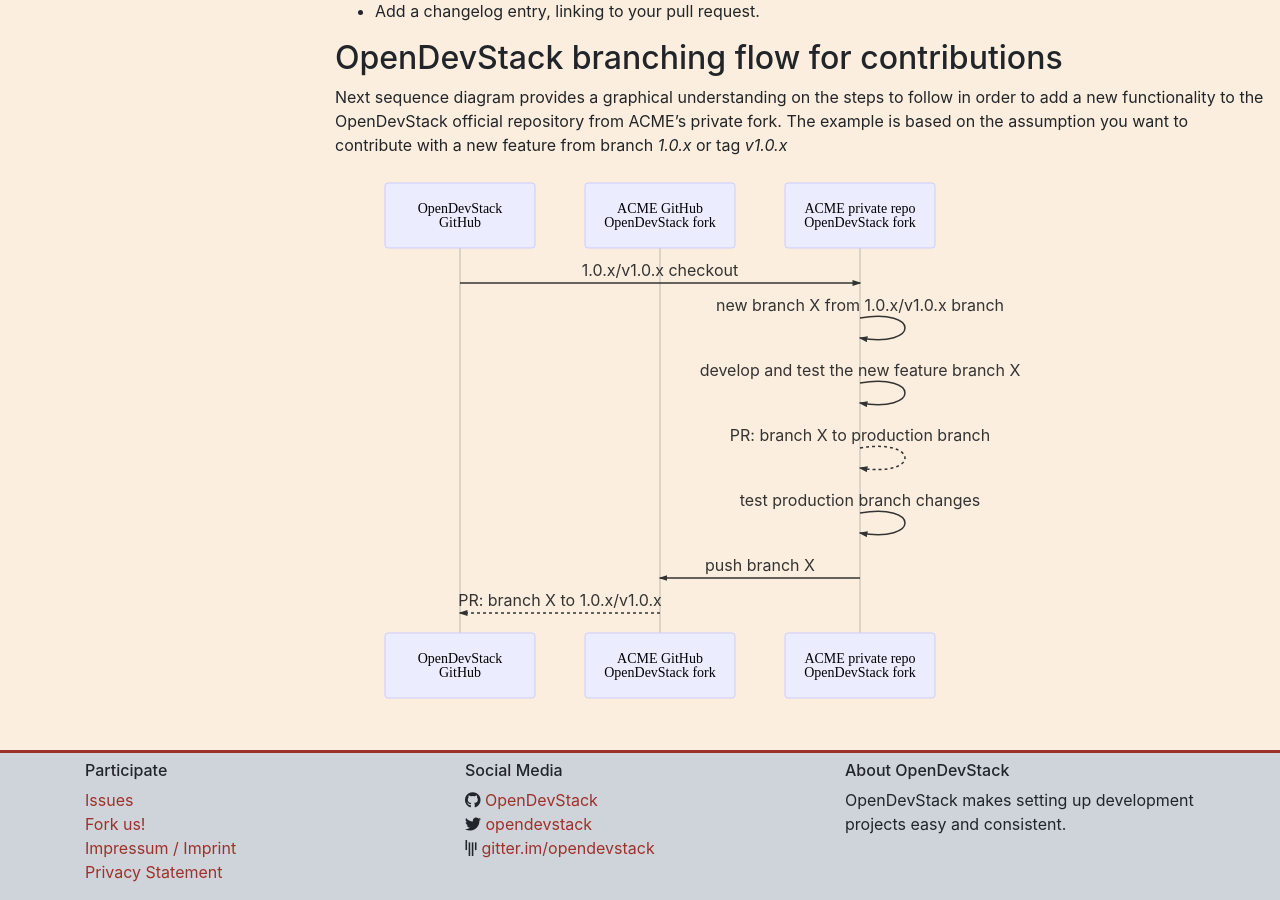
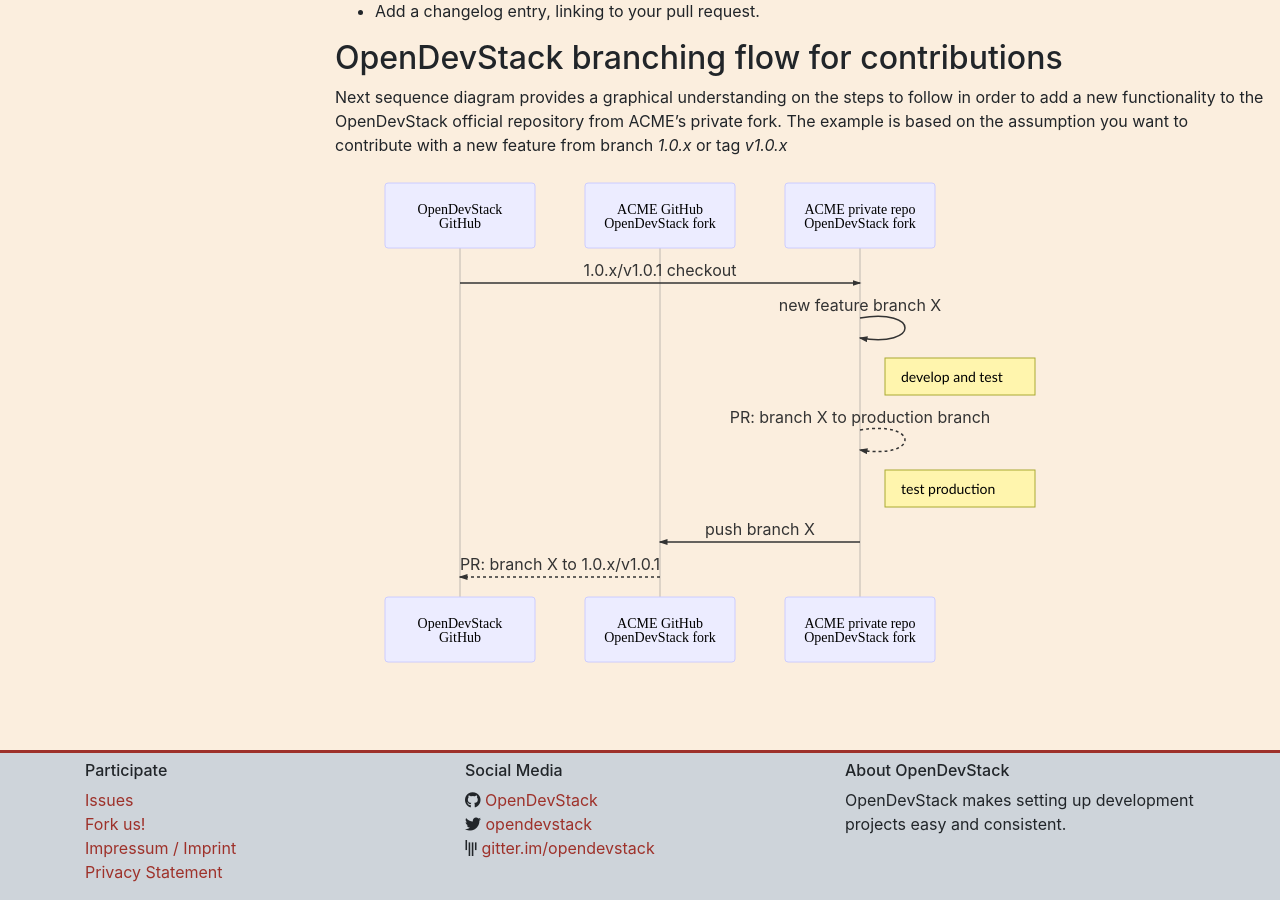
Before and after one commit to opendevstack/opendevstack.github.io, a Jekyll site: the page built from doc/development-guide.md, in a window 1280 px wide and 900 px high, scrolled down 2313 px. Built offline with Jekyll 4.4.1, drawn with Linux system fonts in a browser that asks for light colours; our own code applies the rules of GitHub Pages for plain Markdown files.

```diff
--- a/doc/development-guide.md
+++ b/doc/development-guide.md
@@ -115,11 +115,11 @@ sequenceDiagram
     participant A as OpenDevStack <br />GitHub
     participant B as ACME GitHub <br />OpenDevStack fork
     participant C as ACME private repo <br />OpenDevStack fork
-    A->>C: 1.0.x/v1.0.x checkout
-    C->>C: new branch X from 1.0.x/v1.0.x branch
-    C->>C: develop and test the new feature branch X
+    A->>C: 1.0.x/v1.0.1 checkout
+    C->>C: new feature branch X
+    Note right of C: develop and test
     C-->>C: PR: branch X to production branch
-    C->>C: test production branch changes
+    Note right of C: test production
     C->>B: push branch X
-    B-->>A: PR: branch X to 1.0.x/v1.0.x
+    B-->>A: PR: branch X to 1.0.x/v1.0.1
 </div>
```
